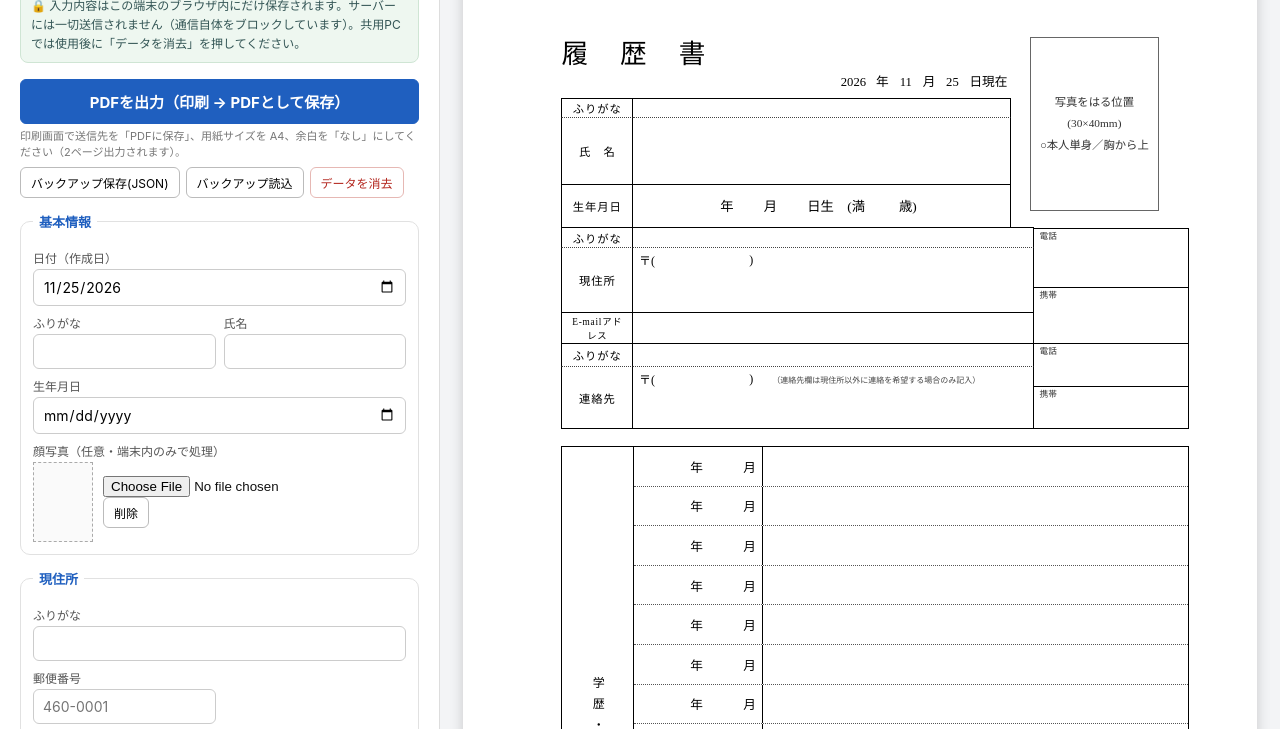
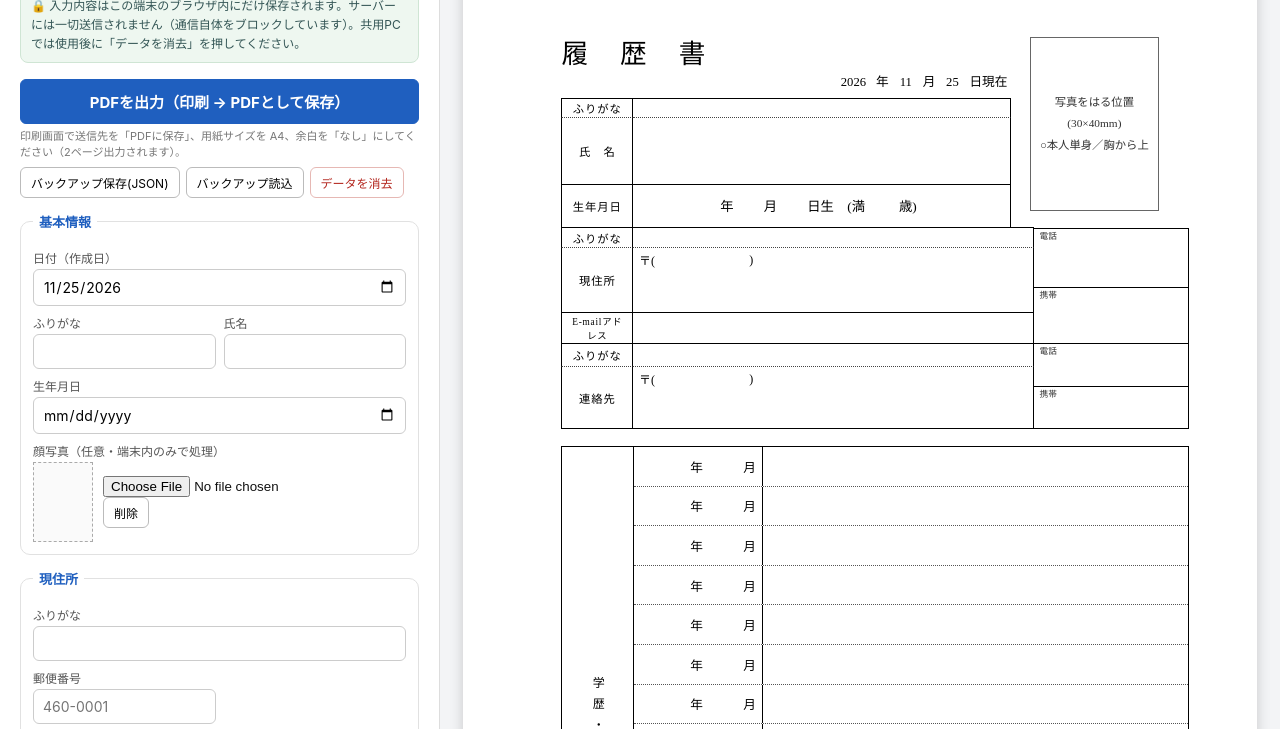
Before and after one commit to msmn1128/resume-maker, a plain HTML site: page index.html in a window 1280 px wide. Shown: the part 70-799 px from the top of the page. Drawn offline with Linux system fonts and the light colour scheme.

Commit message:
連絡先欄の注記を削除
Co-Authored-By: Claude Sonnet 5.5 <noreply@anthropic.com>

```diff
--- a/index.html
+++ b/index.html
@@ -402,7 +402,7 @@ button.danger { color:#b3261e; border-color:#e6b8b4; }
     <div class="lbl el dot" style="grid-area:8/1/9/2">ふりがな</div>
     <div class="dot furi" style="grid-area:8/2/9/4">${esc(d.cFurigana)}</div>
     <div class="lbl el eb" style="grid-area:9/1/11/2">連絡先</div>
-    <div class="blk eb" style="grid-area:9/2/11/4"><div class="zip">〒(<span class="zn">${esc(d.cZip)}</span>)<span class="hint">（連絡先欄は現住所以外に連絡を希望する場合のみ記入）</span></div><div class="addr">${esc(d.cAddr)}</div></div>
+    <div class="blk eb" style="grid-area:9/2/11/4"><div class="zip">〒(<span class="zn">${esc(d.cZip)}</span>)</div><div class="addr">${esc(d.cAddr)}</div></div>
 
     <div class="er et blk" style="grid-area:4/4/6/5"><div class="small">電話</div><div class="tv">${esc(d.tel)}</div></div>
     <div class="er blk" style="grid-area:6/4/8/5"><div class="small">携帯</div><div class="tv">${esc(d.mobile)}</div></div>
```
